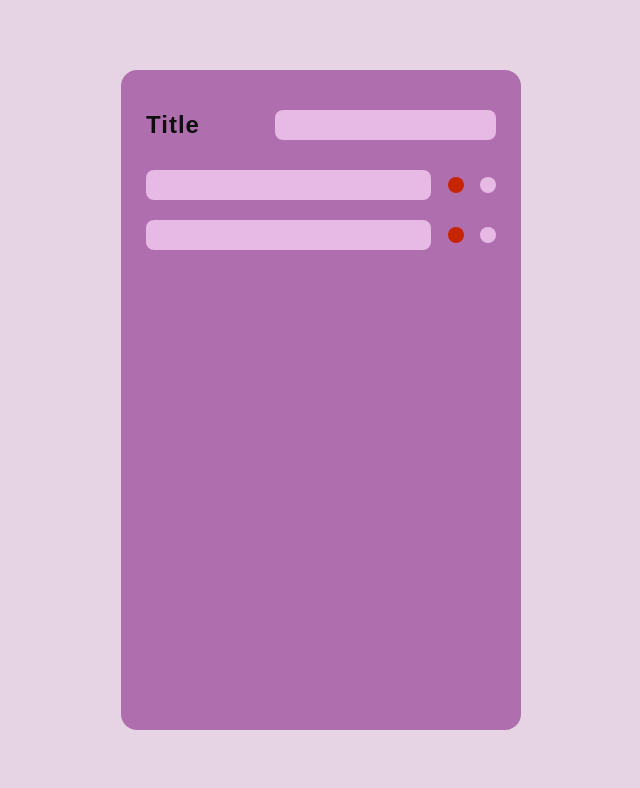
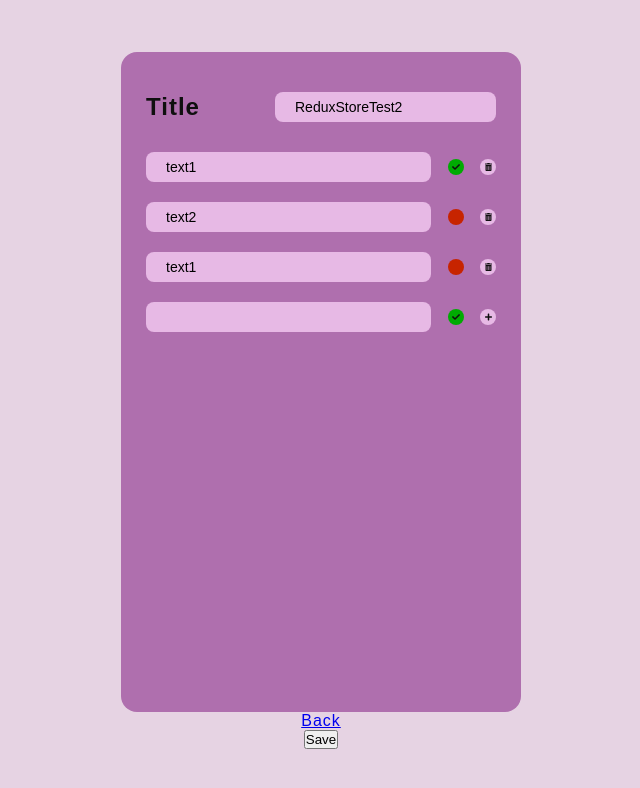
Before and after one commit to Pedrael/react-todo, a React (Create React App) app: page /edit/1 in a window 1280 px wide. Shown: the top 788 px of the page, without its empty margins (319-959 px from the left). Built offline with nearby package versions, Linux system fonts and the light colour scheme.

Commit message:
editing item wip

```diff
--- a/src/EditLayoutFolder/EditLayout.js
+++ b/src/EditLayoutFolder/EditLayout.js
@@ -1,45 +1,72 @@
 import './EditLayoutStyle.scss'
 
-import React, { Component, Fragment } from "react"
+import React, { useState } from "react"
+import { useSelector, useDispatch } from 'react-redux'
+import { Link } from 'react-router-dom'
+import { FontAwesomeIcon } from '@fortawesome/react-fontawesome'
+import { faTrashAlt, faCheck, faPlus } from '@fortawesome/free-solid-svg-icons'
 
-export default class EditLayout extends Component {
+export default function EditLayout(props) {
 
-  constructor(props) {
-    super(props)
-    //let id = parseInt(props.match.params.number, 10)
-    this.state = {
-    }
+  let getArrayWithChange = (array, index, newValue) => {
+    let newArray = [...array]
+    newArray[index] = newValue
+    console.log(newArray)
+    return newArray // TODO: array.prototype
   }
 
-  render() {
+  const [todosItem, changeItem] = useState(useSelector(state => state.todoState[props.match.params.id]))
+  const dispatch = useDispatch()
+
+  let saveChanges = () => {
+    dispatch({ type: 'CHANGE_TODOITEM', index: props.match.params.id, editedItem: todosItem })
+    console.log("saved")
+  }
+
   return (
-      <Fragment>
-        <div class="layout">
-          <div class="edit-container">
 
-            <div class="wrap">
+      <div className="layout">
+        <div className="edit-container">
+
+          <div className="wrap">
             <h2>Title</h2>
-              <input type="text" class="input" /> {/*note title*/}
+            <input type="text" className="input"
+              value={todosItem.name}
+              onChange={(e) => changeItem(Object.assign({}, todosItem, {name: e.target.value}))}/> {/*note title*/}
           </div>
 
-            <div class="todos"> {/*todos array*/}
-              <div class="wrap">
-                <input type="text" class="input" />
-                  <div class="circle checkbox">
-                    <div v-if="item.isChecked"><i class="fas fa-check"></i></div>
+          <div className="todos"> {/*todos array*/}
+
+            {todosItem.todos.map((todo, index) => (
+
+              <div className="wrap" key={todo.uniqueid}>
+                <input type="text" className="input"
+                  value={todo.text}
+                  onChange={(e) => changeItem(Object.assign({}, todosItem, {
+                    todos: getArrayWithChange(
+                      todosItem.todos,
+                      index,
+                      Object.assign({}, todo, { text: e.target.value }))
+                    }
+                  ))}
+                  />
+                  <div className={todo.isChecked ? "checked checkbox circle" : "checkbox circle"}> {/* todo toggle */}
+                    { todo.isChecked && <FontAwesomeIcon icon={faCheck} /> }
                   </div>
-                  <div class="circle tech-button">
-                    <i class="fas fa-trash-alt"></i> {/*remove todo*/}
+                  <div className="circle tech-button">
+                    <FontAwesomeIcon icon={faTrashAlt} /> {/*remove todo*/}
                   </div>
               </div>
 
-              <div class="wrap">  {/*add new todo*/}
-                <input type="text" class="input" v-model="todoBuf.text" />
-                <div class="circle checkbox"> {/* todo toggle */}
-                  <div v-if="todoBuf.isChecked"><i class="fas fa-check"></i></div>
+          ))}
+
+            <div className="wrap">  {/*add new todo*/}
+              <input type="text" className="input" v-model="todoBuf.text" />
+              <div className={true ? "checked checkbox circle" : "checkbox circle"}> {/* todo toggle */}
+                <FontAwesomeIcon icon={faCheck} />
               </div>
-                <div class="circle tech-button"> {/*add new todo button */}
-                  <i class="fas fa-plus"></i>
+              <div className="circle tech-button"> {/*add new todo button */}
+                <FontAwesomeIcon icon={faPlus} />
               </div>
             </div>
 
@@ -47,9 +74,12 @@ export default class EditLayout extends Component {
 
         </div>
 
+        <Link to={'/'}>
+          Back
+        </Link>
+
+        <button onClick={saveChanges}>Save</button>
+
       </div>
-
-      </Fragment>
   )
 }
-}
--- a/src/MainLayoutFolder/MainLayout.js
+++ b/src/MainLayoutFolder/MainLayout.js
@@ -5,7 +5,7 @@ import React, { useState } from "react"
 import TodoComponent from '../TodoComponentFolder/TodoComponent.js'
 import { useSelector, useDispatch } from 'react-redux'
 
-function MainLayout() {
+export default function MainLayout(props) {
 
   let todosList = useSelector(state => state.todoState)
   const dispatch = useDispatch()
@@ -30,5 +30,3 @@ function MainLayout() {
       </div>
     )
 }
-
-export default MainLayout
--- a/src/TodoComponentFolder/TodoComponent.js
+++ b/src/TodoComponentFolder/TodoComponent.js
@@ -13,7 +13,7 @@ export default function TodoComponent(props) {
   let todo = props.todo
 
   let removeNote = () => {
-    dispatch({ type: 'REMOVE_TODO', uniqueid: todo.uniqueid})
+    dispatch({ type: 'REMOVE_TODOITEM', uniqueid: todo.uniqueid})
   }
 
   return (
--- a/src/store/store.js
+++ b/src/store/store.js
@@ -13,28 +13,44 @@ import { createStore } from 'redux'
  * we use a switch statement, but it's not required.
  */
 
+ let getArrayWithChange = (array, index, newValue) => {
+   let newArray = [...array]
+   newArray[index] = newValue
+   return newArray // TODO: array.prototype
+ }
+
+ // Object.defineProperty(Array.prototype, 'changeItem', {
+ //     value: function(index, newValue) {
+ //       return [].concat(this)
+ //    }
+ // });
+
 let todoReducer = (state, action) => {
   switch (action.type) {
     case "SET_STATE":
         return {
           ...state
         }
-    case "ADD_TODO":
+    case "ADD_TODOITEM":
         return {
           ...state,
           todoState: state.todoState.concat(action.newItem)
         }
-    case "REMOVE_TODO":
+    case "REMOVE_TODOITEM":
         return {
           ...state,
-          todoState: state.todoState.filter((item) => item.uniqueid != action.uniqueid)
+          todoState: state.todoState.filter((item) => item.uniqueid !== action.uniqueid)
+        }
+    case "CHANGE_TODOITEM":
+        return {
+          ...state,
+          todoState: getArrayWithChange(state.todoState, action.index, action.editedItem)
         }
     case "FLUSH":
         return {
           ...state,
           todoState: []
         }
-
     default: return state
   }
 }
@@ -73,7 +89,7 @@ const initialState = {
 // Its API is { subscribe, dispatch, getState }.
 const store = createStore(todoReducer, initialState)
 
-store.subscribe(() => { console.log(store.getState()) })
+store.subscribe(() => { console.log(store.getState(), "STATE SUBSCRIBE") })
 
 // store.dispatch({ type: 'SET_STATE' })
 
```
Lines whose indentation alone changed are shown as unchanged.
